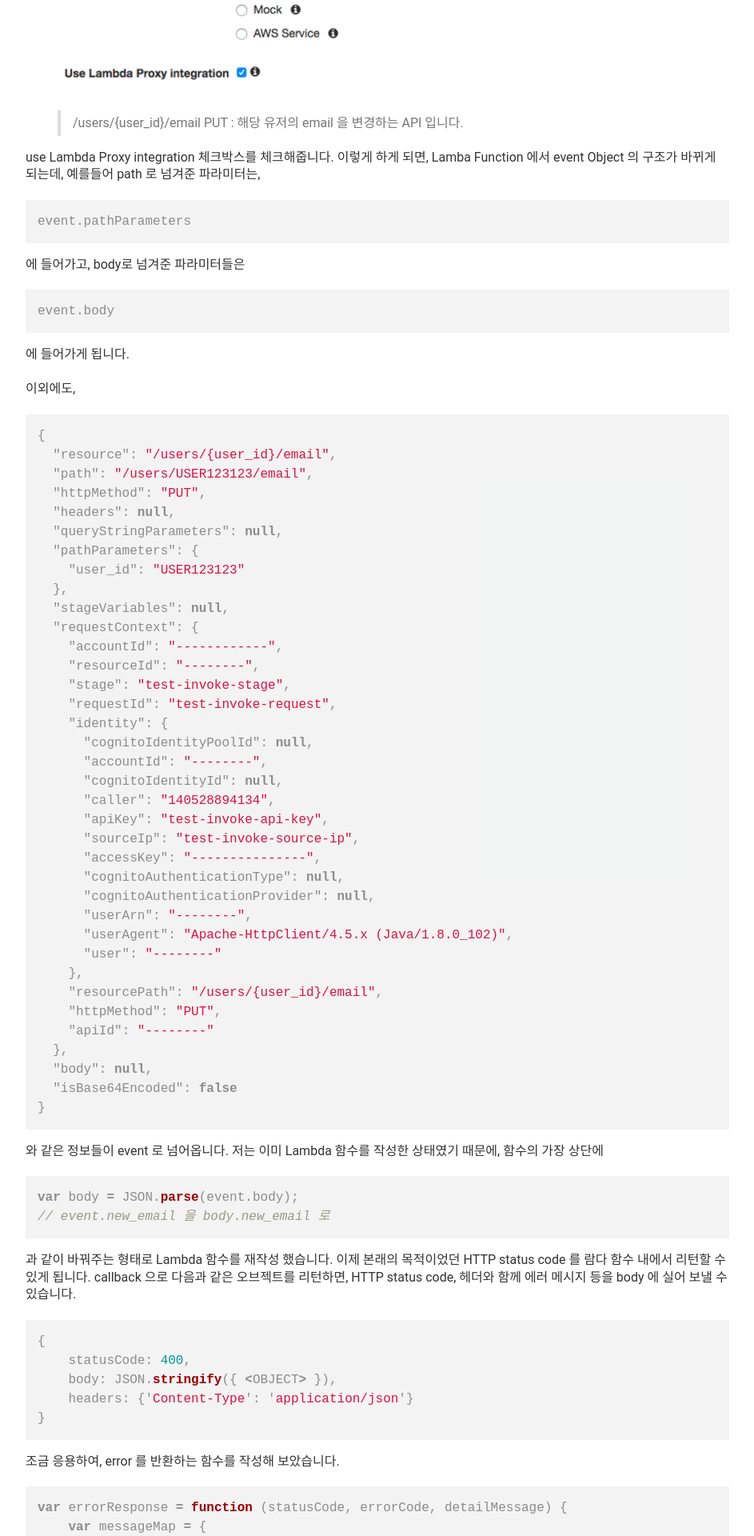
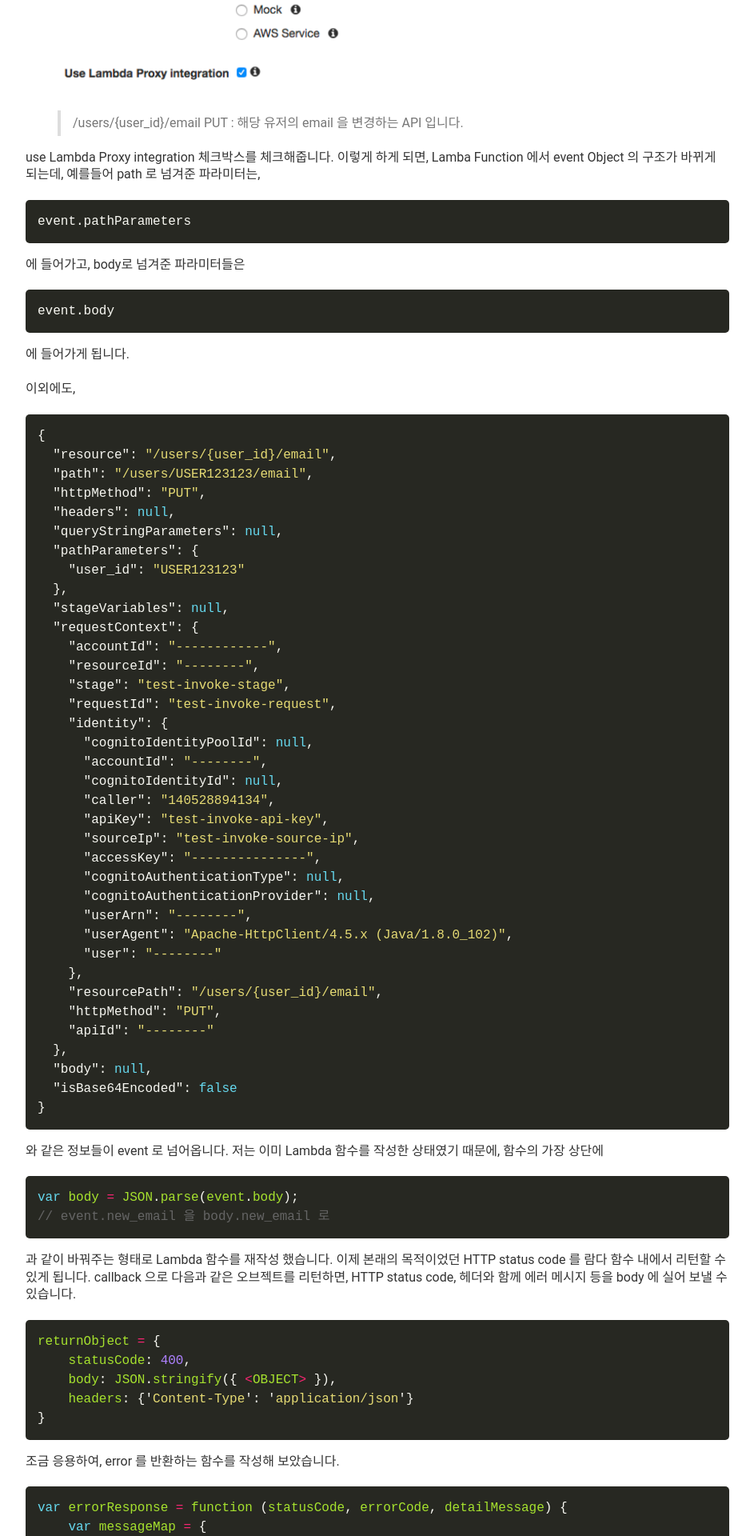
Before and after one commit to sungjunyoung/sungjunyoung.github.io_deprecated, a Jekyll site: the page built from _posts/2017-03-07-more-usage-lambda-proxy-integration.md, in a window 1280 px wide. Shown: the part 675-2595 px from the top of the page at 80% size, without its empty margins (168-1111 px from the left). Built offline with Jekyll 4.4.1, drawn with Linux system fonts in a browser that asks for light colours; comment, search, counter and statistics services are not loaded.

Commit message:
코드 하이라이팅 스타일 변경

````diff
--- a/_config.yml
+++ b/_config.yml
@@ -9,6 +9,10 @@
 # Build settings
 baseurl: / # Change this to your relative path (ex: /blog/), or leave just a /
 markdown: kramdown
+# !github-pages! mandatory › https://help.github.com/articles/using-jekyll-with-pages/#configuration-settings-you-cannot-change
+# Since Jekyll 3 the default highlighter is Rouge (replaced Pygments.rb in v44)
+highlighter: rouge
+
 source: .
 destination: ./_site
 permalink: /:title
--- a/_posts/2017-03-07-more-usage-lambda-proxy-integration.md
+++ b/_posts/2017-03-07-more-usage-lambda-proxy-integration.md
@@ -82,7 +82,7 @@
 이제 본래의 목적이었던 HTTP status code 를 람다 함수 내에서 리턴할 수 있게 됩니다. callback 으로 다음과 같은 오브젝트를 리턴하면, HTTP status code, 헤더와 함께 에러 메시지 등을 body 에 실어 보낼 수 있습니다.
 
 ```js
-{
+returnObject = {
     statusCode: 400,
     body: JSON.stringify({ <OBJECT> }),
     headers: {'Content-Type': 'application/json'}
--- a/_sass/custom.scss
+++ b/_sass/custom.scss
@@ -1,8 +1,8 @@
 /*- Custom style -*/
-pre {
-    background-color: rgba(27,31,35,0.05);
-    white-space: pre-wrap;
-    padding: 15px;
-}
+// pre {
+//     background-color: rgba(27,31,35,0.05);
+//     white-space: pre-wrap;
+//     padding: 15px;
+// }
 
 // -- Put custom style under this point -- //
--- a/_sass/layout.scss
+++ b/_sass/layout.scss
@@ -210,7 +210,7 @@
   }
 
 code {
-  color: lighten($text-color, 35%);
+  color: #f8f8f2;
   // background-color: lighten($background-color, 35%);
 }
 
--- a/_sass/syntax.scss
+++ b/_sass/syntax.scss
@@ -2,65 +2,262 @@
  * A Github stylesheet to highlight code snippet
  * https://github.com/mojombo/tpw/blob/master/css/syntax.css
  */
+// .highlight  { background-color: #FFF; }
+pre {
+    background-color: #272822;
+    padding: 15px;
+    border-radius: 5px;
+    white-space: pre-wrap;
+}
 
-// .highlight  { background-color: #FFF; }
-.lineno { color: darken($background-color, 25%); margin-right: 1em; }
-.highlight .c { color: #999988; font-style: italic } /* Comment */
-.highlight .err { color: #a61717; background-color: #e3d2d2 } /* Error */
-.highlight .k { font-weight: bold } /* Keyword */
-.highlight .o { font-weight: bold } /* Operator */
-.highlight .cm { color: #999988; font-style: italic } /* Comment.Multiline */
-.highlight .cp { color: #999999; font-weight: bold } /* Comment.Preproc */
-.highlight .c1 { color: #999988; font-style: italic } /* Comment.Single */
-.highlight .cs { color: #999999; font-weight: bold; font-style: italic } /* Comment.Special */
-.highlight .gd { color: #000000; background-color: #ffdddd } /* Generic.Deleted */
-.highlight .gd .x { color: #000000; background-color: #ffaaaa } /* Generic.Deleted.Specific */
-.highlight .ge { font-style: italic } /* Generic.Emph */
-.highlight .gr { color: #aa0000 } /* Generic.Error */
-.highlight .gh { color: #999999 } /* Generic.Heading */
-.highlight .gi { color: #000000; background-color: #ddffdd } /* Generic.Inserted */
-.highlight .gi .x { color: #000000; background-color: #aaffaa } /* Generic.Inserted.Specific */
-.highlight .go { color: #888888 } /* Generic.Output */
-.highlight .gp { color: #555555 } /* Generic.Prompt */
-.highlight .gs { font-weight: bold } /* Generic.Strong */
-.highlight .gu { color: #aaaaaa } /* Generic.Subheading */
-.highlight .gt { color: #aa0000 } /* Generic.Traceback */
-.highlight .kc { font-weight: bold } /* Keyword.Constant */
-.highlight .kd { font-weight: bold } /* Keyword.Declaration */
-.highlight .kp { font-weight: bold } /* Keyword.Pseudo */
-.highlight .kr { font-weight: bold } /* Keyword.Reserved */
-.highlight .kt { color: #445588; font-weight: bold } /* Keyword.Type */
-.highlight .m { color: #009999 } /* Literal.Number */
-.highlight .s { color: #d14 } /* Literal.String */
-.highlight .na { color: #008080 } /* Name.Attribute */
-.highlight .nb { color: #0086B3 } /* Name.Builtin */
-.highlight .nc { color: #445588; font-weight: bold } /* Name.Class */
-.highlight .no { color: #008080 } /* Name.Constant */
-.highlight .ni { color: #800080 } /* Name.Entity */
-.highlight .ne { color: #990000; font-weight: bold } /* Name.Exception */
-.highlight .nf { color: #990000; font-weight: bold } /* Name.Function */
-.highlight .nn { color: #555555 } /* Name.Namespace */
-.highlight .nt { color: #000080 } /* Name.Tag */
-.highlight .nv { color: #008080 } /* Name.Variable */
-.highlight .ow { font-weight: bold } /* Operator.Word */
-.highlight .w { color: #bbbbbb } /* Text.Whitespace */
-.highlight .mf { color: #009999 } /* Literal.Number.Float */
-.highlight .mh { color: #009999 } /* Literal.Number.Hex */
-.highlight .mi { color: #009999 } /* Literal.Number.Integer */
-.highlight .mo { color: #009999 } /* Literal.Number.Oct */
-.highlight .sb { color: #d14 } /* Literal.String.Backtick */
-.highlight .sc { color: #d14 } /* Literal.String.Char */
-.highlight .sd { color: #d14 } /* Literal.String.Doc */
-.highlight .s2 { color: #d14 } /* Literal.String.Double */
-.highlight .se { color: #d14 } /* Literal.String.Escape */
-.highlight .sh { color: #d14 } /* Literal.String.Heredoc */
-.highlight .si { color: #d14 } /* Literal.String.Interpol */
-.highlight .sx { color: #d14 } /* Literal.String.Other */
-.highlight .sr { color: #009926 } /* Literal.String.Regex */
-.highlight .s1 { color: #d14 } /* Literal.String.Single */
-.highlight .ss { color: #990073 } /* Literal.String.Symbol */
-.highlight .bp { color: #999999 } /* Name.Builtin.Pseudo */
-.highlight .vc { color: #008080 } /* Name.Variable.Class */
-.highlight .vg { color: #008080 } /* Name.Variable.Global */
-.highlight .vi { color: #008080 } /* Name.Variable.Instance */
-.highlight .il { color: #009999 } /* Literal.Number.Integer.Long */
+.highlight .hll {
+    background-color: #272822;
+}
+
+.highlight .c {
+    color: #75715e;
+}
+/* Comment */
+.highlight .err {
+    color: #960050;
+    background-color: #1e0010;
+}
+/* Error */
+.highlight .k {
+    color: #66d9ef;
+}
+/* Keyword */
+.highlight .l {
+    color: #ae81ff;
+}
+/* Literal */
+.highlight .n {
+    color: #f8f8f2;
+}
+/* Name */
+.highlight .o {
+    color: #f92672;
+}
+/* Operator */
+.highlight .p {
+    color: #f8f8f2;
+}
+/* Punctuation */
+.highlight .cm {
+    color: #75715e;
+}
+/* Comment.Multiline */
+.highlight .cp {
+    color: #75715e;
+}
+/* Comment.Preproc */
+.highlight .c1 {
+    color: #656565;
+}
+/* Comment.Single */
+.highlight .cs {
+    color: #75715e;
+}
+/* Comment.Special */
+.highlight .ge {
+    font-style: italic;
+}
+/* Generic.Emph */
+.highlight .gs {
+    font-weight: bold;
+}
+/* Generic.Strong */
+.highlight .kc {
+    color: #66d9ef;
+}
+/* Keyword.Constant */
+.highlight .kd {
+    color: #66d9ef;
+}
+/* Keyword.Declaration */
+.highlight .kn {
+    color: #f92672;
+}
+/* Keyword.Namespace */
+.highlight .kp {
+    color: #66d9ef;
+}
+/* Keyword.Pseudo */
+.highlight .kr {
+    color: #66d9ef;
+}
+/* Keyword.Reserved */
+.highlight .kt {
+    color: #66d9ef;
+}
+/* Keyword.Type */
+.highlight .ld {
+    color: #e6db74;
+}
+/* Literal.Date */
+.highlight .m {
+    color: #ae81ff;
+}
+/* Literal.Number */
+.highlight .s {
+    color: #e6db74;
+}
+/* Literal.String */
+.highlight .na {
+    color: #a6e22e;
+}
+/* Name.Attribute */
+.highlight .nb {
+    color: #f8f8f2;
+}
+/* Name.Builtin */
+.highlight .nc {
+    color: #a6e22e;
+}
+/* Name.Class */
+.highlight .no {
+    color: #66d9ef;
+}
+/* Name.Constant */
+.highlight .nd {
+    color: #a6e22e;
+}
+/* Name.Decorator */
+.highlight .ni {
+    color: #f8f8f2;
+}
+/* Name.Entity */
+.highlight .ne {
+    color: #a6e22e;
+}
+/* Name.Exception */
+.highlight .nf {
+    color: #a6e22e;
+}
+/* Name.Function */
+.highlight .nl {
+    color: #f8f8f2;
+}
+/* Name.Label */
+.highlight .nn {
+    color: #f8f8f2;
+}
+/* Name.Namespace */
+.highlight .nx {
+    color: #a6e22e;
+}
+/* Name.Other */
+.highlight .py {
+    color: #f8f8f2;
+}
+/* Name.Property */
+.highlight .nt {
+    color: #f92672;
+}
+/* Name.Tag */
+.highlight .nv {
+    color: #f8f8f2;
+}
+/* Name.Variable */
+.highlight .ow {
+    color: #f92672;
+}
+/* Operator.Word */
+.highlight .w {
+    color: #f8f8f2;
+}
+/* Text.Whitespace */
+.highlight .mf {
+    color: #ae81ff;
+}
+/* Literal.Number.Float */
+.highlight .mh {
+    color: #ae81ff;
+}
+/* Literal.Number.Hex */
+.highlight .mi {
+    color: #ae81ff;
+}
+/* Literal.Number.Integer */
+.highlight .mo {
+    color: #ae81ff;
+}
+/* Literal.Number.Oct */
+.highlight .sb {
+    color: #e6db74;
+}
+/* Literal.String.Backtick */
+.highlight .sc {
+    color: #e6db74;
+}
+/* Literal.String.Char */
+.highlight .sd {
+    color: #e6db74;
+}
+/* Literal.String.Doc */
+.highlight .s2 {
+    color: #e6db74;
+}
+/* Literal.String.Double */
+.highlight .se {
+    color: #ae81ff;
+}
+/* Literal.String.Escape */
+.highlight .sh {
+    color: #e6db74;
+}
+/* Literal.String.Heredoc */
+.highlight .si {
+    color: #e6db74;
+}
+/* Literal.String.Interpol */
+.highlight .sx {
+    color: #e6db74;
+}
+/* Literal.String.Other */
+.highlight .sr {
+    color: #e6db74;
+}
+/* Literal.String.Regex */
+.highlight .s1 {
+    color: #e6db74;
+}
+/* Literal.String.Single */
+.highlight .ss {
+    color: #e6db74;
+}
+/* Literal.String.Symbol */
+.highlight .bp {
+    color: #f8f8f2;
+}
+/* Name.Builtin.Pseudo */
+.highlight .vc {
+    color: #f8f8f2;
+}
+/* Name.Variable.Class */
+.highlight .vg {
+    color: #f8f8f2;
+}
+/* Name.Variable.Global */
+.highlight .vi {
+    color: #f8f8f2;
+}
+/* Name.Variable.Instance */
+.highlight .il {
+    color: #ae81ff;
+}
+/* Literal.Number.Integer.Long */
+.highlight .gh {}
+/* Generic Heading & Diff Header */
+.highlight .gu {
+    color: #75715e;
+}
+/* Generic.Subheading & Diff Unified/Comment? */
+.highlight .gd {
+    color: #f92672;
+}
+/* Generic.Deleted & Diff Deleted */
+.highlight .gi {
+    color: #a6e22e;
+}
+/* Generic.Inserted & Diff Inserted */
````
Also changed, not shown: _posts/2017-03-07-mongodb-auth-correctly.md (+2 -2 lines), 6 other files.
